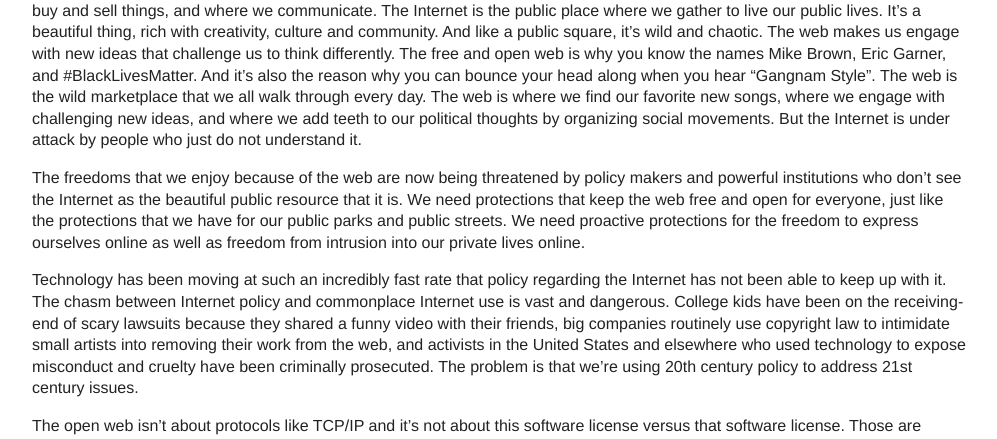
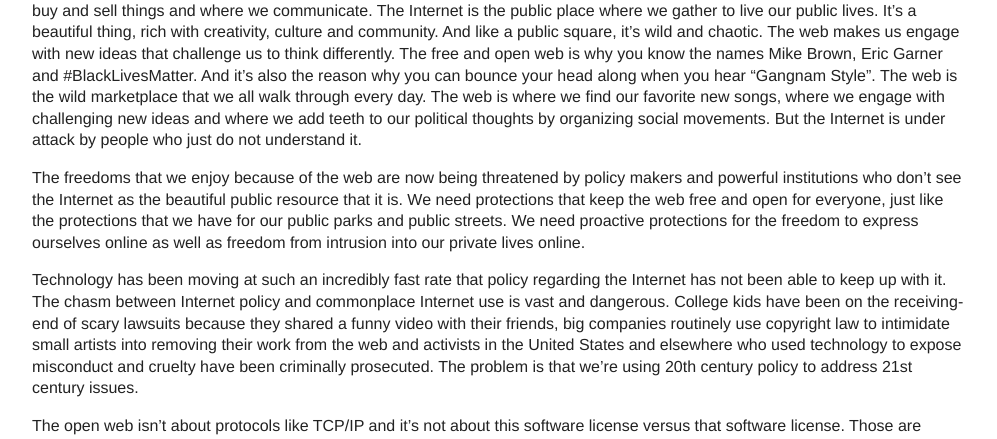
Before and after one commit to drewrwilson/drewrwilson.github.io, a Jekyll site: the page built from _posts/blog/2015-06-16-protecting-the-modern-public-square.md, in a window 1280 px wide. Shown: the part 795-1234 px from the top of the page, without its empty margins (140-1137 px from the left). Built offline with Jekyll 4.4.1, drawn with Linux system fonts in a browser that asks for light colours; nearby versions of some CDN libraries; library files that are not in the unit come from our copies; some of the changed text lies outside the part shown.

Commit message:
destroy the oxford commas

```diff
--- a/_posts/blog/2015-06-16-protecting-the-modern-public-square.md
+++ b/_posts/blog/2015-06-16-protecting-the-modern-public-square.md
@@ -10,10 +10,10 @@ categories:
 - blog
 ---
 
-The Internet is the modern day public square--it's where we connect with each other, it's where we encounter new ideas, where we buy and sell things, and where we communicate. The Internet is the public place where we gather to live our public lives. It's a beautiful thing, rich with creativity, culture and community. And like a public square, it’s wild and chaotic. The web makes us engage with new ideas that challenge us to think differently. The free and open web is why you know the names Mike Brown, Eric Garner, and #BlackLivesMatter. And it’s also the reason why you can bounce your head along when you hear "Gangnam Style". The web is the wild marketplace that we all walk through every day. The web is where we find our favorite new songs, where we engage with challenging new ideas, and where we add teeth to our political thoughts by organizing social movements. But the Internet is under attack by people who just do not understand it.
+The Internet is the modern day public square--it's where we connect with each other, it's where we encounter new ideas, where we buy and sell things and where we communicate. The Internet is the public place where we gather to live our public lives. It's a beautiful thing, rich with creativity, culture and community. And like a public square, it’s wild and chaotic. The web makes us engage with new ideas that challenge us to think differently. The free and open web is why you know the names Mike Brown, Eric Garner and #BlackLivesMatter. And it’s also the reason why you can bounce your head along when you hear "Gangnam Style". The web is the wild marketplace that we all walk through every day. The web is where we find our favorite new songs, where we engage with challenging new ideas and where we add teeth to our political thoughts by organizing social movements. But the Internet is under attack by people who just do not understand it.
 
 The freedoms that we enjoy because of the web are now being threatened by policy makers and powerful institutions who don't see the Internet as the beautiful public resource that it is. We need protections that keep the web free and open for everyone, just like the protections that we have for our public parks and public streets. We need proactive protections for the freedom to express ourselves online as well as freedom from intrusion into our private lives online.
 
-Technology has been moving at such an incredibly fast rate that policy regarding the Internet has not been able to keep up with it. The chasm between Internet policy and commonplace Internet use is vast and dangerous. College kids have been on the receiving-end of scary lawsuits because they shared a funny video with their friends, big companies routinely use copyright law to intimidate small artists into removing their work from the web, and activists in the United States and elsewhere who used technology to expose misconduct and cruelty have been criminally prosecuted. The problem is that we're using 20th century policy to address 21st century issues.
+Technology has been moving at such an incredibly fast rate that policy regarding the Internet has not been able to keep up with it. The chasm between Internet policy and commonplace Internet use is vast and dangerous. College kids have been on the receiving-end of scary lawsuits because they shared a funny video with their friends, big companies routinely use copyright law to intimidate small artists into removing their work from the web and activists in the United States and elsewhere who used technology to expose misconduct and cruelty have been criminally prosecuted. The problem is that we're using 20th century policy to address 21st century issues.
 
 The open web isn't about protocols like TCP/IP and it's not about this software license versus that software license. Those are important topics and the free and open web allow us to have those conversations. The fight to keep the web free and open is about protecting the rights for all people to be creative, political, social beings in a modern context.
```
